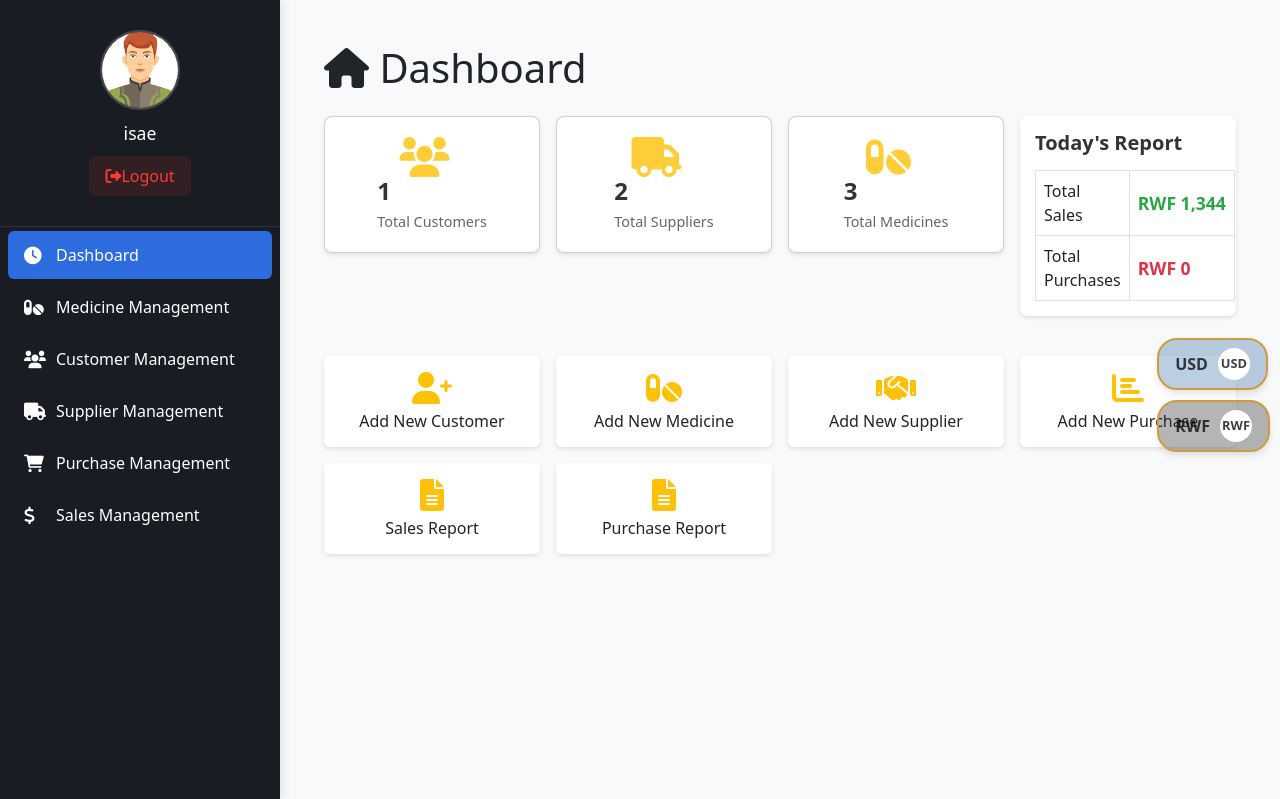
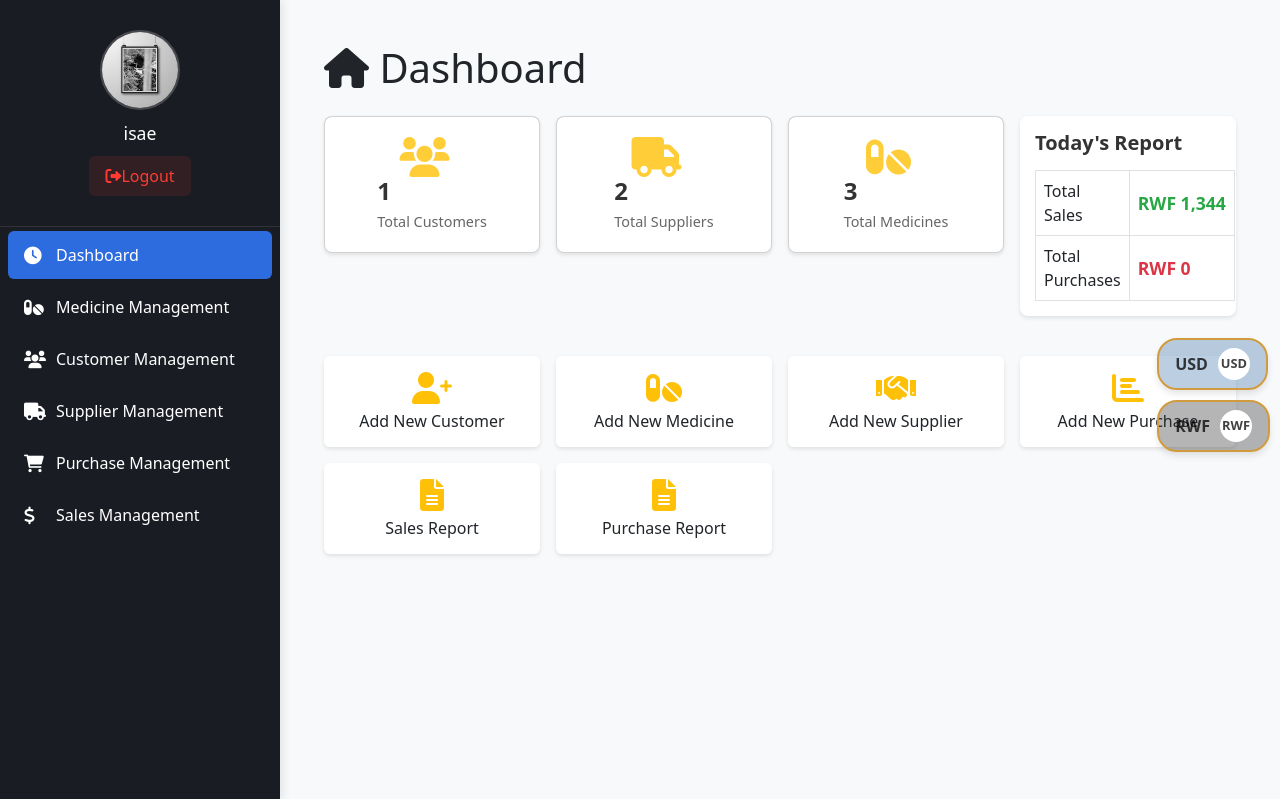
Before and after one commit to magicdeveloper250/Pharmacy-Management-System, a Django app: page /admin_dash/ in a window 1280 px wide. Shown: the top 799 px of the page. Run offline with Django 5.2, Linux system fonts and the light colour scheme; a user stored in the database is signed in; data comes from the database, SQL or seed files in the repository; some libraries are stand-ins or nearby versions.

```diff
--- a/useradmin/templates/sidebar.html
+++ b/useradmin/templates/sidebar.html
@@ -4,7 +4,7 @@
     <!-- Profile Section -->
     <div class="sidebar-profile">
         <div class="profile-desktop">
-            <img src="{% static 'images/avatar.jpg' %}" alt="User Profile" class="profile-avatar">
+            <img src="{{request.user.profile_picture.url}}" alt="User Profile" class="profile-avatar">
             <div class="profile-info">
                 <span class="username">{{ request.user.username }}</span>
                 <a href="{% url 'logout' %}" class="logout-btn">
```
